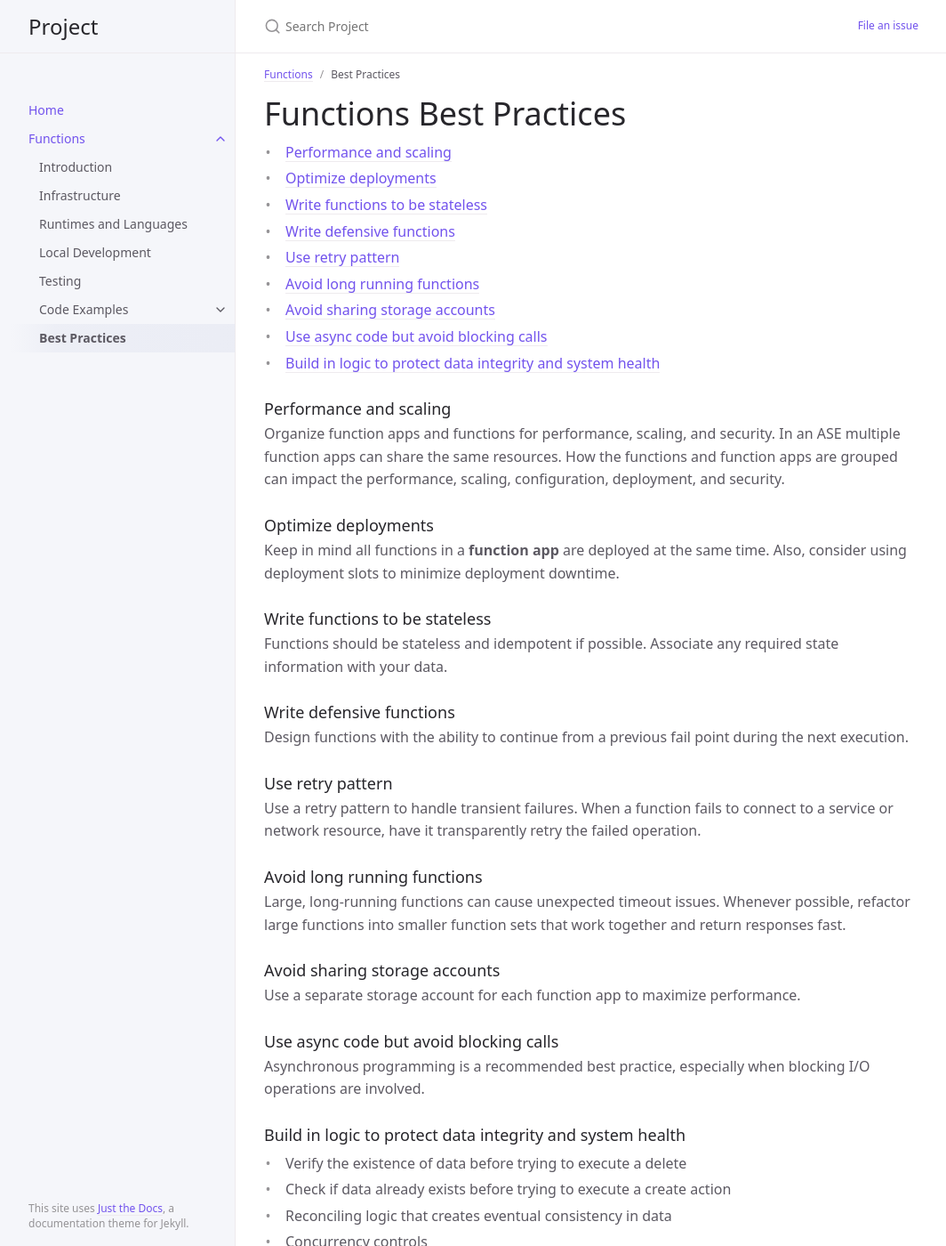
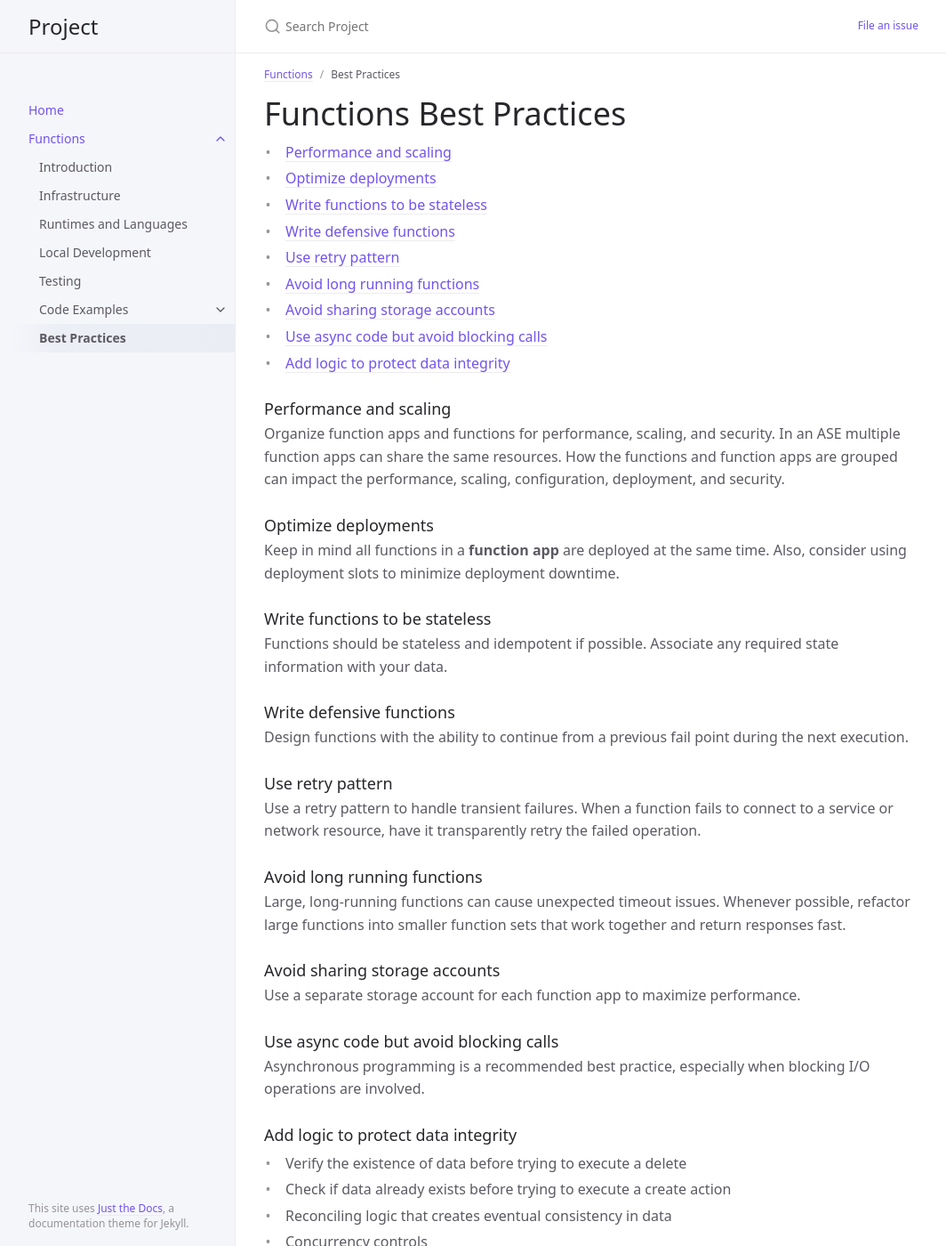
Before and after one commit to bwagner77/docs-test, a Jekyll site: the page built from function/best-practices.md, in a window 1280 px wide and 1400 px high. Shown: the whole window at 89% size, without its empty margins (107-1171 px from the left). Built offline with Jekyll 4.4.1, drawn with Linux system fonts in a browser that asks for light colours.

Commit message:
Updated function docs.

```diff
--- a/function/best-practices.md
+++ b/function/best-practices.md
@@ -48,7 +48,7 @@ performance.
 Asynchronous programming is a recommended best practice, especially when
 blocking I/O operations are involved.
 
-### Build in logic to protect data integrity and system health
+### Add logic to protect data integrity
 - Verify the existence of data before trying to execute a delete
 - Check if data already exists before trying to execute a create action
 - Reconciling logic that creates eventual consistency in data
```
